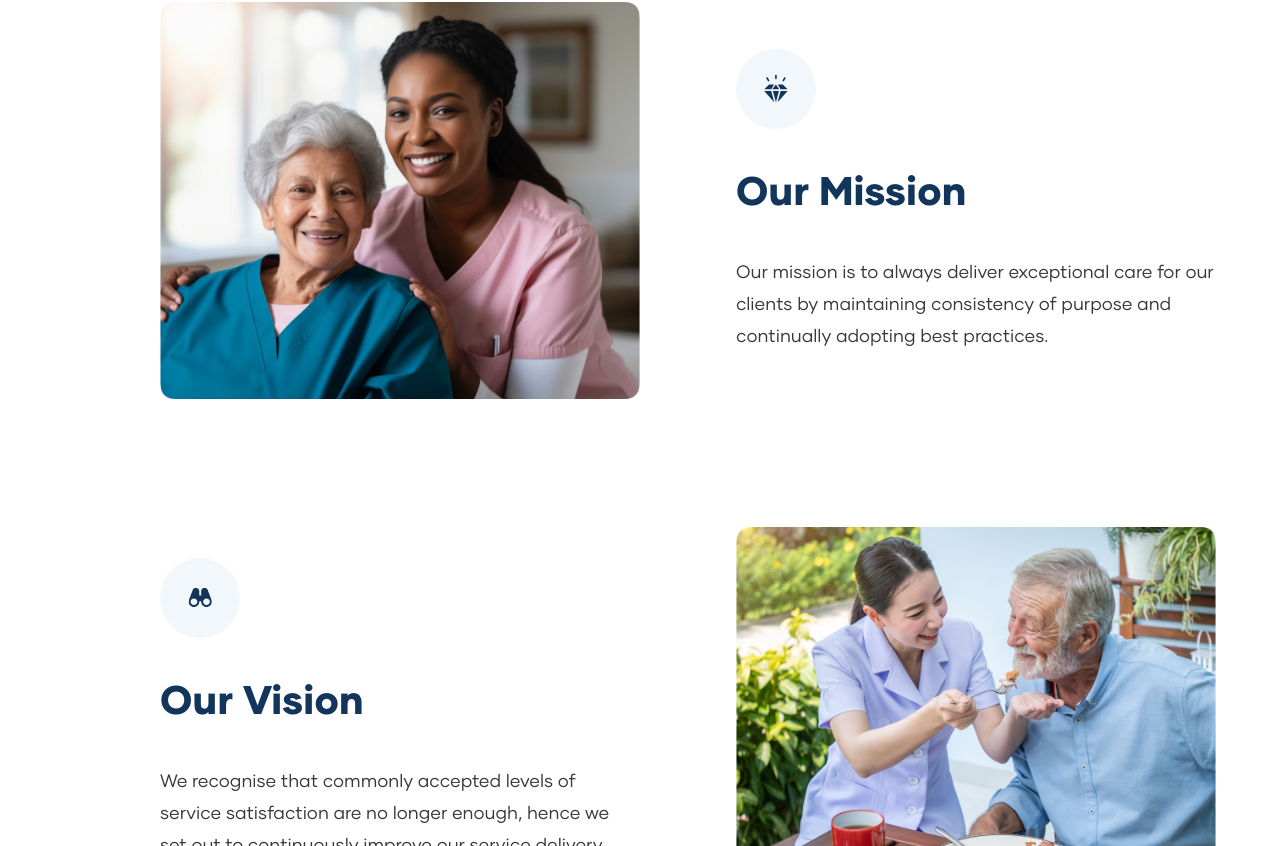
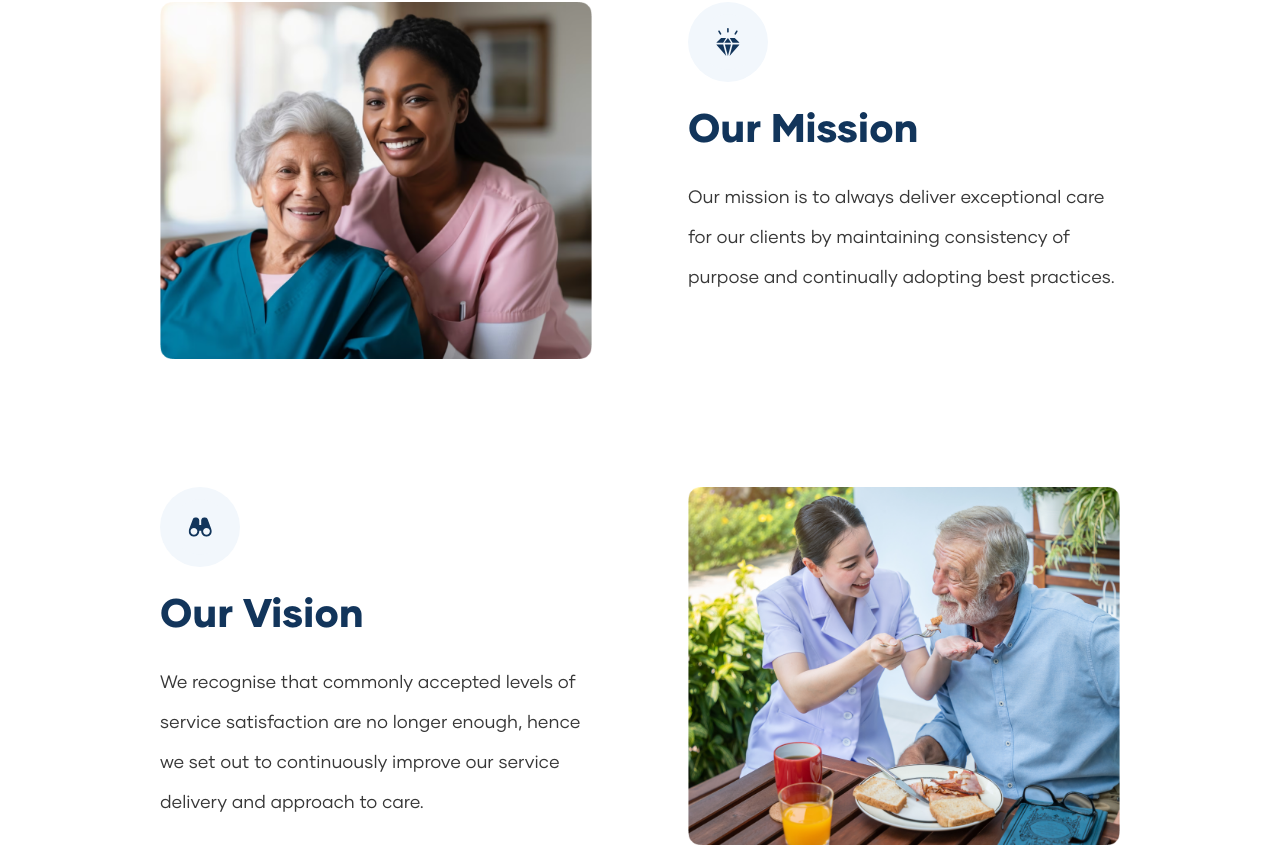
Before and after one commit to Tana00/delore-care, a Next.js app: page /company in a window 1280 px wide. Shown: the part 774-1620 px from the top of the page. Built offline with nearby package versions, Linux system fonts and the light colour scheme.

Commit message:
completed why us page

```diff
--- a/app/company/page.js
+++ b/app/company/page.js
@@ -98,12 +98,13 @@ const Company = () => {
     <main className="bg-white font-gilmer">
       {/* Hero section */}
       <section id="about-us" className="z-0 relative">
-        <div className="bg-[url('/assets/images/about-hero-bg.svg')] bg-cover bg-no-repeat grid items-center justify-between grid-cols-1 lg:grid-cols-12 px-5 sm:px-10 lg:px-20 xl:px-40 max-w-[1920px] mx-auto w-full">
-          <div className="text-center lg:text-left col-span-6 2xl:mr-36 my-10 lg:my-0">
+        <div className="bg-[url('/assets/images/about-hero-bg.svg')] bg-cover bg-no-repeat">
+          <div className="grid items-center justify-between grid-cols-1 lg:grid-cols-12 px-5 sm:px-10 lg:px-20 xl:px-40 max-w-[1920px] mx-auto w-full">
+            <div className="text-center lg:text-left col-span-6 2xl:mr-36 my-20 lg:my-0">
               <h2 className="text-white font-bold text-3xl md:text-4xl lg:text-5xl xl:text-6xl leading-[40px] md:leading-[50px] lg:leading-[65px] xl:leading-[80px]">
                 About Us
               </h2>
-            <p className="text-white font-light text-base md:text-lg 2xl:text-3xl 2xl:leading-[50px] leading-6 md:leading-8 my-4 2xl:my-8 mx-4 md:mx-20 lg:mx-0">
+              <p className="text-white font-light text-base md:text-lg 2xl:text-3xl 2xl:leading-[50px] leading-7 md:leading-8 my-4 2xl:my-8 sm:mx-4 md:mx-20 lg:mx-0">
                 At Delore Care, every team member is valued and appreciated. Our
                 operational strategy places an inestimable value on every
                 contribution. We do not have many lines of hierarchy.
@@ -127,32 +128,33 @@ const Company = () => {
               </div>
             </div>
           </div>
+        </div>
       </section>
       <BookAppointment />
       {/* Our Mission */}
       <section id="our-mission" className="md:mb-20 md:mt-14">
-        <div className="grid items-center justify-between grid-cols-1 lg:grid-cols-12 gap-24 px-5 sm:px-10 lg:px-20 xl:px-40 max-w-[1920px] mx-auto w-full">
-          <div className="relative col-span-6">
+        <div className="grid items-start justify-between grid-cols-1 md:grid-cols-2 gap-6 md:gap-10 lg:gap-24 px-5 sm:px-10 lg:px-20 xl:px-40 max-w-[1920px] mx-auto w-full">
+          <div className="relative">
             <Image
               src="/assets/images/mission.png"
               alt="our mission"
               width={566}
               height={469}
-              className=""
+              className="w-full"
             />
           </div>
-          <div className="col-span-6">
-            <div className="bg-blue-light p-3 rounded-full w-20 h-20">
+          <div className="">
+            <div className="bg-blue-light md:p-3 rounded-full w-16 h-16 lg:w-20 lg:h-20 2xl:w-32 2xl:h-32">
               <img
                 src="/assets/icons/mission.svg"
                 alt="our mission"
                 className=""
               />
             </div>
-            <p className="text-blue font-bold text-[40px] leading-[64px] my-8">
+            <p className="text-blue font-bold text-2xl sm:text-3xl md:text-4xl lg:text-[40px] 2xl:text-6xl !leading-[50px] lg:!leading-[64px] md:my-2 lg:my-4 2xl:my-8">
               Our Mission
             </p>
-            <p className="text-gray leading-8 text-lg font-normal">
+            <p className="text-gray leading-8 text-base md:text-lg 2xl:text-[1.5rem] xl:leading-[40px] 2xl:text-3xl 2xl:leading-[50px] font-normal">
               Our mission is to always deliver exceptional care for our clients
               by maintaining consistency of purpose and continually adopting
               best practices.
@@ -161,47 +163,47 @@ const Company = () => {
         </div>
       </section>
       {/* Our Vision */}
-      <section id="our-vision" className="md:my-32">
-        <div className="grid items-center justify-between grid-cols-1 lg:grid-cols-12 gap-24 px-5 sm:px-10 lg:px-20 xl:px-40 max-w-[1920px] mx-auto w-full">
-          <div className="col-span-6">
-            <div className="bg-blue-light p-3 rounded-full w-20 h-20">
+      <section id="our-vision" className="my-16 md:my-28 lg:my-32">
+        <div className="grid items-start justify-between grid-cols-1 md:grid-cols-2 gap-6 md:gap-10 lg:gap-24 px-5 sm:px-10 lg:px-20 xl:px-40 max-w-[1920px] mx-auto w-full">
+          <div className="order-2 md:order-1">
+            <div className="bg-blue-light md:p-3 rounded-full w-16 h-16 lg:w-20 lg:h-20 2xl:w-32 2xl:h-32">
               <img
                 src="/assets/icons/vision.svg"
                 alt="our mission"
                 className=""
               />
             </div>
-            <p className="text-blue font-bold text-[40px] leading-[64px] my-8">
+            <p className="text-blue font-bold text-2xl sm:text-3xl md:text-4xl lg:text-[40px] 2xl:text-6xl !leading-[50px] lg:!leading-[64px] md:my-2 lg:my-4 2xl:my-8">
               Our Vision
             </p>
-            <p className="text-gray leading-8 text-lg font-normal">
+            <p className="text-gray leading-8 text-base md:text-lg 2xl:text-[1.5rem] xl:leading-[40px] 2xl:text-3xl 2xl:leading-[50px] font-normal">
               We recognise that commonly accepted levels of service satisfaction
               are no longer enough, hence we set out to continuously improve our
               service delivery and approach to care.
             </p>
           </div>
-          <div className="relative col-span-6">
+          <div className="relative order-1 md:order-2">
             <Image
               src="/assets/images/vision.png"
               alt="our mission"
               width={566}
               height={469}
-              className=""
+              className="w-full"
             />
           </div>
         </div>
       </section>
       {/* Our Values */}
-      <section id="our-values" className="py-[12rem] bg-blue-light">
+      <section id="our-values" className="py-24 md:py-[12rem] bg-blue-light">
         <div className="px-5 sm:px-10 lg:px-20 xl:px-40 max-w-[1920px] mx-auto w-full">
-          <p className="text-blue font-bold text-[40px] leading-[64px] mb-8 text-center">
+          <p className="text-blue font-bold text-2xl sm:text-3xl md:text-4xl lg:text-[40px] 2xl:text-6xl !leading-[50px] lg:!leading-[64px] md:mb-8 text-center">
             Our Values
           </p>
           <div className="grid items-start justify-evenly grid-cols-1 sm:grid-cols-2 md:grid-cols-3 gap-10">
             {valueList?.map((value) => (
               <div
                 key={value.id}
-                className="text-center flex items-center justify-center flex-col h-[364px]"
+                className="text-center flex items-center justify-center flex-col md:h-[364px]"
               >
                 <div className="bg-white p-3 rounded-full w-14 h-14">
                   <img
@@ -210,19 +212,21 @@ const Company = () => {
                     className="h-full w-full"
                   />
                 </div>
-                <p className="text-2xl leading-[64px] font-semibold text-blue">
+                <p className="md:text-2xl !leading-[64px] font-semibold text-blue">
                   {value.title}
                 </p>
-                <p className="text-gray text-sm leading-9">{value.desc}</p>
+                <p className="text-gray text-sm leading-7 md:leading-9 mx-4 md:mx-0">
+                  {value.desc}
+                </p>
               </div>
             ))}
           </div>
         </div>
       </section>
       {/* Team */}
-      <section id="team" className="my-24">
+      <section id="team" className="my-10 md:my-24">
         <div className="px-5 sm:px-10 lg:px-20 xl:px-40 max-w-[1920px] mx-auto w-full">
-          <p className="text-blue font-bold text-[40px] leading-[64px] mb-4 text-center">
+          <p className="text-blue font-bold text-2xl sm:text-3xl md:text-4xl lg:text-[40px] 2xl:text-6xl !leading-[50px] lg:!leading-[64px] md:mb-8 text-center">
             Meet The Team
           </p>
           <p className="text-gray text-sm leading-8 mt-5 text-center w-full md:w-2/3 mx-auto">
@@ -231,7 +235,7 @@ const Company = () => {
             the individuals who are committed to delivering compassionate and
             personalized care to you and your loved ones:
           </p>
-          <div className="grid items-start justify-evenly grid-cols-1 sm:grid-cols-2 md:grid-cols-3 gap-8 2xl:gap-10 mt-20">
+          <div className="grid items-start justify-evenly grid-cols-1 sm:grid-cols-2 lg:grid-cols-3 gap-8 2xl:gap-10 mt-20">
             {teamList.map((team) => (
               <div className="h-[500px] bg-white border border-blue-200 p-4 rounded-2xl text-center flex items-center justify-evenly flex-col">
                 <Image
--- a/app/globals.css
+++ b/app/globals.css
@@ -15,6 +15,12 @@
     --background-end-rgb: 0, 0, 0;
   }
 } */
+
+body,
+html {
+  width: 100%;
+  overflow-x: hidden;
+}
 
 body {
   color: rgb(var(--foreground-rgb));
@@ -48,3 +54,8 @@ body {
 #our-values {
   clip-path: polygon(0 10%, 100% 0%, 100% 100%, 0% 100%);
 }
+@media only screen and (max-width: 600px) {
+  #our-values {
+    clip-path: polygon(0 3%, 100% 0%, 100% 100%, 0% 100%);
+  }
+}
--- a/components/cta.js
+++ b/components/cta.js
@@ -25,7 +25,7 @@ const CTAComponent = () => {
               </button>
             </div>
           </div>
-          <div className="relative w-full sm:h-[600px] lg:h-full sm:order-last order-2 lg:order-2">
+          <div className="relative w-full sm:h-[600px] lg:h-full sm:order-last order-2 lg:order-2 col-span-2 lg:col-auto">
             <img
               src="/assets/images/about-cta.svg"
               alt="carer"
```
Lines whose indentation alone changed are shown as unchanged.
